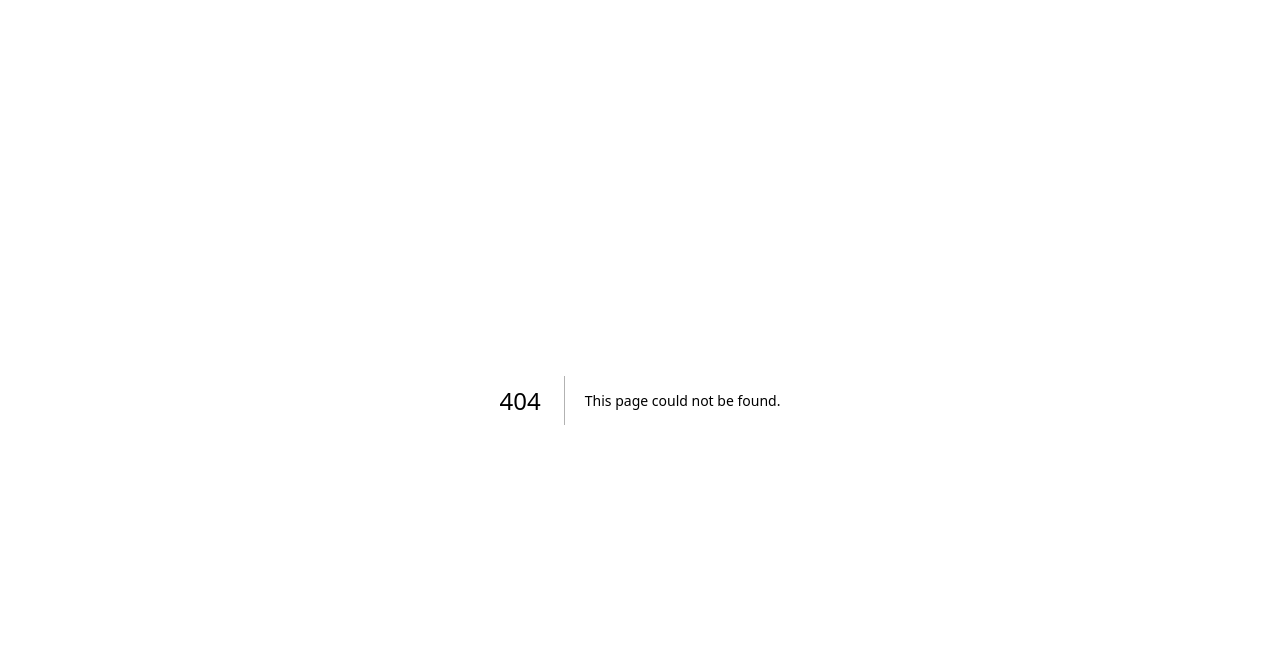
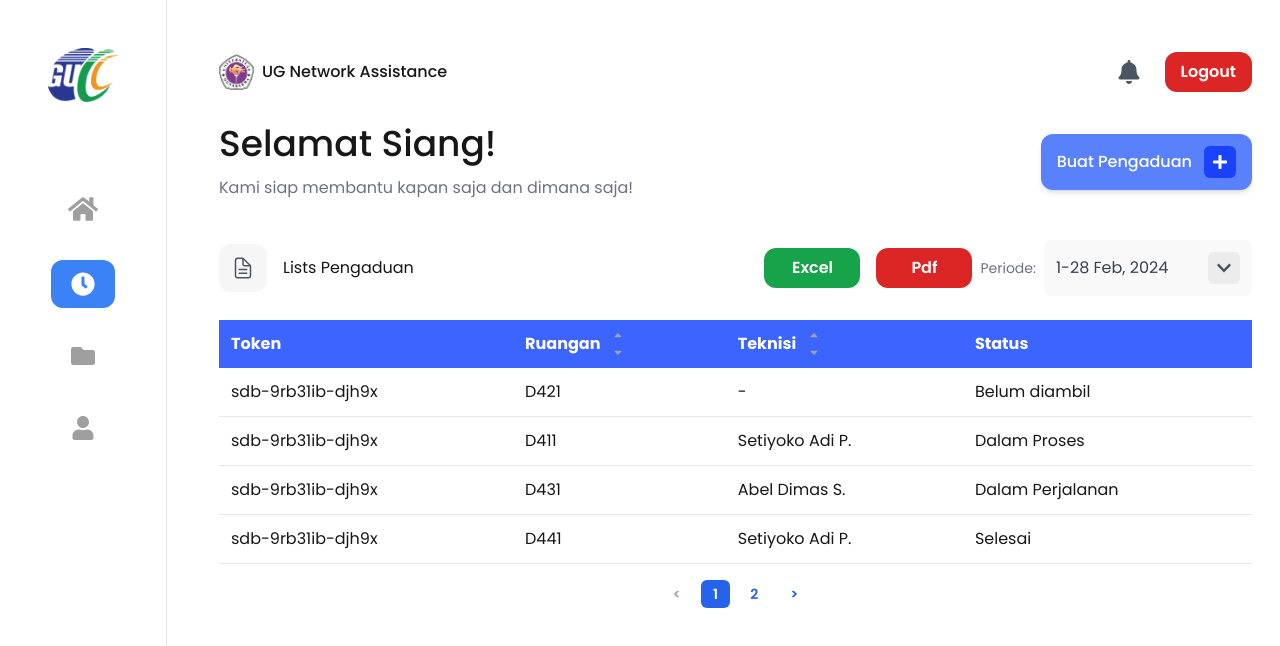
Before and after one commit to agripaa/web-ruangan-gucc, a Next.js app in the folder frontend/: page /admin/laporan in a window 1280 px wide. Before the commit this address had no page. Shown: the top 646 px of the page. Built offline with nearby package versions, Linux system fonts and the light colour scheme.

Commit message:
feat: add download buttons for Excel and PDF in laporan page

```diff
--- /dev/null
+++ b/frontend/src/app/admin/laporan/page.jsx
@@ -0,0 +1,154 @@
+"use client";
+import React, { useState } from "react";
+import { FaFileAlt, FaSortUp, FaSortDown, FaChevronDown } from "react-icons/fa";
+import { IoDocumentTextOutline } from "react-icons/io5";
+
+const AdminPage = () => {
+  const [reports, setReports] = useState([
+    { token: "sdb-9rb31ib-djh9x", room: "D421", technician: "-", status: "Belum diambil", },
+    { token: "sdb-9rb31ib-djh9x", room: "D411", technician: "Setiyoko Adi P.", status: "Dalam Proses", },
+    { token: "sdb-9rb31ib-djh9x", room: "D431", technician: "Abel Dimas S.", status: "Dalam Perjalanan", },
+    { token: "sdb-9rb31ib-djh9x", room: "D441", technician: "Setiyoko Adi P.", status: "Selesai", },
+    { token: "sdb-9rb31ib-djh9x", room: "D451", technician: "Doni Saputra", status: "Dalam Proses", },
+    { token: "sdb-9rb31ib-djh9x", room: "D461", technician: "Budi Santoso", status: "Belum diambil", },
+  ]);
+
+  const [currentPage, setCurrentPage] = useState(1);
+  const itemsPerPage = 4;
+  const totalPages = Math.ceil(reports.length / itemsPerPage);
+
+  const [sortConfig, setSortConfig] = useState({ key: "", direction: "" });
+
+  const handleSort = (key) => {
+    let direction = "asc";
+    if (sortConfig.key === key && sortConfig.direction === "asc") {
+      direction = "desc";
+    }
+    setSortConfig({ key, direction });
+
+    const sortedReports = [...reports].sort((a, b) => {
+      if (a[key] < b[key]) return direction === "asc" ? -1 : 1;
+      if (a[key] > b[key]) return direction === "asc" ? 1 : -1;
+      return 0;
+    });
+
+    setReports(sortedReports);
+  };
+
+  const indexOfLastItem = currentPage * itemsPerPage;
+  const indexOfFirstItem = indexOfLastItem - itemsPerPage;
+  const currentReports = reports.slice(indexOfFirstItem, indexOfLastItem);
+
+  return (
+    <div>
+      {/* Lists Pengaduan Header */}
+      <div className="flex items-center justify-between w-full">
+        <div className="flex items-center">
+            <div className="flex justify-center p-3 shrink-0 bg-[#F6F6F6] rounded-xl mr-4">
+                <IoDocumentTextOutline className="text-gray-600 text-2xl" />
+            </div>
+            <h2 className="text-md font-normal">Lists Pengaduan</h2>
+        </div>
+        <div className="flex items-center">
+        <button className='text-white w-24 bg-green-600 cursor-pointer hover:bg-green-800 mx-2 py-2 px-4 font-semibold rounded-xl'>Excel</button>
+        <button className='text-white w-24 bg-red-600 cursor-pointer hover:bg-red-800 mx-2 py-2 px-4 font-semibold rounded-xl'>Pdf</button>
+            <div className="flex items-center gap-2">
+                <span className="text-gray-500 text-sm">Periode:</span>
+                <div className="flex items-center bg-[#F9F9F9] px-3 py-3 rounded-lg border-none w-52 justify-between">
+                    <span className="text-gray-700">1-28 Feb, 2024</span>
+                    <div className="bg-[#ECECEC] p-2 ml-2 rounded-md cursor-pointer">
+                    <FaChevronDown className="text-gray-600" />
+                    </div>
+                </div>
+            </div>
+        </div>
+      </div>
+
+      {/* Table */}
+      <div className="mt-6 overflow-x-auto">
+        <table className="w-full border-collapse shadow-md">
+            <thead>
+                <tr className="bg-[#3C64FF] text-white">
+                    <th className="p-3 text-left">Token</th>
+
+                    {/* Sorting Ruangan */}
+                    <th
+                    className="p-3 text-left cursor-pointer"
+                    onClick={() => handleSort("room")}
+                    >
+                    <span className="inline-flex items-center gap-3">
+                        Ruangan
+                        <div className="flex flex-col">
+                        <FaSortUp className={`w-3 h-3 ${sortConfig.key === "room" && sortConfig.direction === "asc" ? "text-white" : "text-gray-400"}`} />
+                        <FaSortDown className={`w-3 h-3 ${sortConfig.key === "room" && sortConfig.direction === "desc" ? "text-white" : "text-gray-400"}`} />
+                        </div>
+                    </span>
+                    </th>
+
+                    {/* Sorting Teknisi */}
+                    <th
+                    className="p-3 text-left cursor-pointer"
+                    onClick={() => handleSort("technician")}
+                    >
+                    <span className="inline-flex items-center gap-3">
+                        Teknisi
+                        <div className="flex flex-col">
+                        <FaSortUp className={`w-3 h-3 ${sortConfig.key === "technician" && sortConfig.direction === "asc" ? "text-white" : "text-gray-400"}`} />
+                        <FaSortDown className={`w-3 h-3 ${sortConfig.key === "technician" && sortConfig.direction === "desc" ? "text-white" : "text-gray-400"}`} />
+                        </div>
+                    </span>
+                    </th>
+
+                    <th className="p-3 text-left">Status</th>
+                </tr>
+                </thead>
+
+
+          <tbody className="bg-white">
+            {currentReports.map((report, index) => (
+              <tr key={index} className="border-b">
+                <td className="p-3">{report.token}</td>
+                <td className="p-3">{report.room}</td>
+                <td className="p-3">{report.technician}</td>
+                <td className="p-3">{report.status}</td>
+              </tr>
+            ))}
+          </tbody>
+        </table>
+      </div>
+
+      {/* Wrapper agar pagination tetap di bawah tabel */}
+      <div className="flex flex-col items-center mt-4">
+        <div className="flex justify-center items-center">
+            <button
+            onClick={() => setCurrentPage((prev) => Math.max(prev - 1, 1))}
+            className={`px-3 py-1 mx-1 text-sm font-semibold rounded-md ${currentPage === 1 ? "text-gray-400 cursor-not-allowed" : "text-blue-600 hover:text-blue-800"}`}
+            disabled={currentPage === 1}
+            >
+            {"<"}
+            </button>
+
+            {[...Array(totalPages)].map((_, i) => (
+            <button
+                key={i}
+                onClick={() => setCurrentPage(i + 1)}
+                className={`px-3 py-1 mx-1 text-sm font-semibold rounded-md ${currentPage === i + 1 ? "bg-blue-600 text-white" : "text-blue-600 hover:text-blue-800"}`}
+            >
+                {i + 1}
+            </button>
+            ))}
+
+            <button
+            onClick={() => setCurrentPage((prev) => Math.min(prev + 1, totalPages))}
+            className={`px-3 py-1 mx-1 text-sm font-semibold rounded-md ${currentPage === totalPages ? "text-gray-400 cursor-not-allowed" : "text-blue-600 hover:text-blue-800"}`}
+            disabled={currentPage === totalPages}
+            >
+            {">"}
+            </button>
+        </div>
+      </div>
+    </div>
+  );
+};
+
+export default AdminPage;
--- a/frontend/src/components/Header.jsx
+++ b/frontend/src/components/Header.jsx
@@ -14,7 +14,7 @@ const Header = () => {
           </div>
           <div className='flex items-center'>
             <FaBell className="text-gray-600 text-2xl cursor-pointer mr-6" />
-            <button className='text-white bg-red-600 py-2 px-4 font-semibold rounded-xl'>Logout</button>
+            <button className='text-white bg-red-600 cursor-pointer hover:bg-red-800 py-2 px-4 font-semibold rounded-xl'>Logout</button>
           </div>
         </div>
 
```
